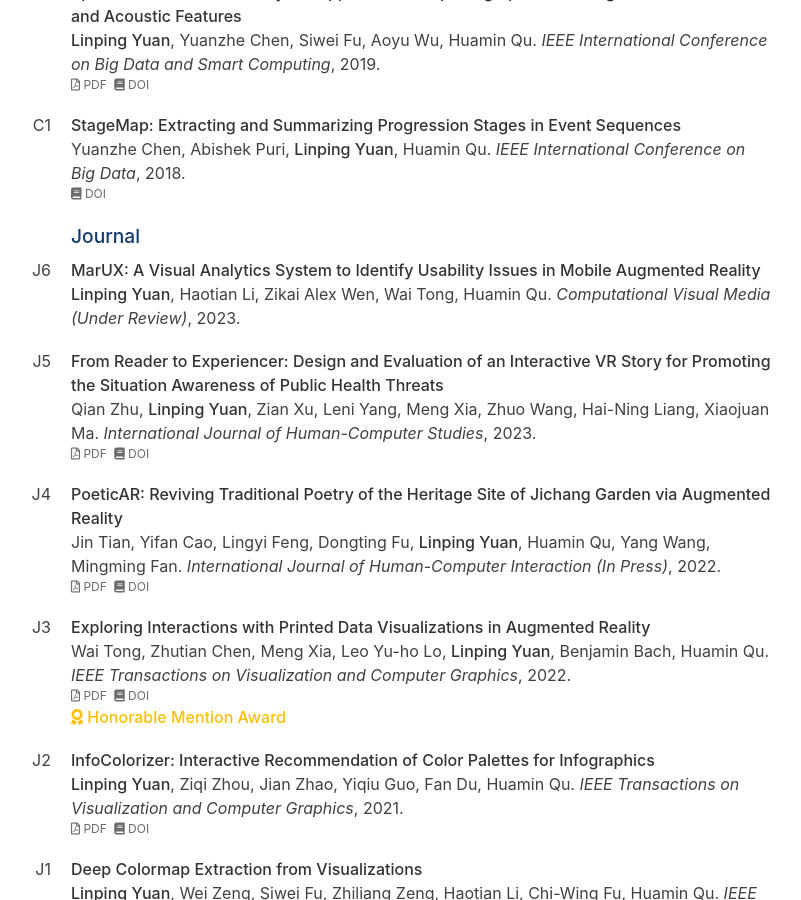
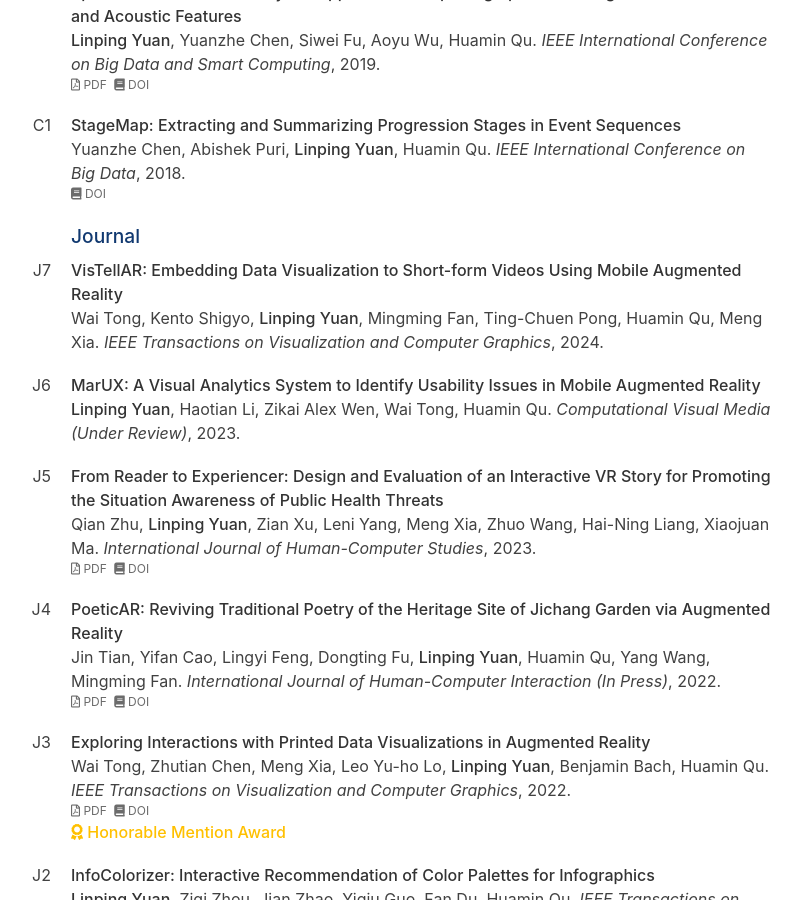
Before and after one commit to yuanlinping/yuanlinping.github.io, a Jekyll site: the page built from cv.html, in a window 1280 px wide and 900 px high, scrolled down 861 px. Shown: the whole window, without its empty margins (269-1070 px from the left). Built offline with Jekyll 4.4.1, drawn with Linux system fonts in a browser that asks for light colours.

```diff
--- a/_data/news.yml
+++ b/_data/news.yml
@@ -1,6 +1,8 @@
+- message: Our paper *VisTellAR Embedding Data Visualization to Short-form Videos Using Mobile Augmented Reality* has been accepted by IEEE TVCG. We proposed an amazing tool to create AR data videos!
+  date: 2024-02-27
 - message: Our paper [Generating Virtual Reality Stroke Gesture Data from Out-of-Distribution Desktop Stroke Gesture Data](https://github.com/yuanlinping/VRStrokeOOD) has been accepted by IEEE VR 2024!  It is an important milestone in my journey to becoming an independent researcher.
   date: 2024-01-26
-- message: Our paper *VirtuWander Enhancing Multi-modal Interaction for Virtual Tour Guidance through Large Language Models* has been conditionally accepted by ACM CHI 2024.
+- message: Our paper *VirtuWander Enhancing Multi-modal Interaction for Virtual Tour Guidance through Large Language Models* has been conditionally accepted by ACM CHI 2024. It is an interesting exploration to see how LLMs can enhance VR experiences.
   date: 2024-01-20
 - message: I am very excited to start a new journey at [Intelligent Interactive Systems Group](https://www-edc.eng.cam.ac.uk/research/intelligent-interactive-systems) in University of Cambridge as a visiting student, supervised by [Prof. Per Ola Kristensson](https://pokristensson.com/).
   date: 2024-01-01
--- a/_data/people.yml
+++ b/_data/people.yml
@@ -70,3 +70,8 @@ Xiaojuan Ma:
 
 Jindong Wang:
   url: https://jd92.wang/
+
+# Kento Shigyo:
+
+Ting-Chuen Pong:
+  url: https://seng.hkust.edu.hk/about/people/faculty/ting-chuen-pong
```
Also changed, not shown: _publications/2024_vistellar.html (added, +23 -0 lines), assets/paper_teaser/2024_vistellar.jpg (added).
